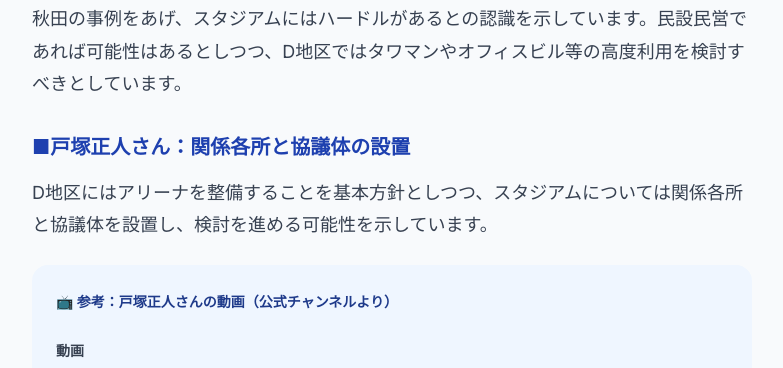
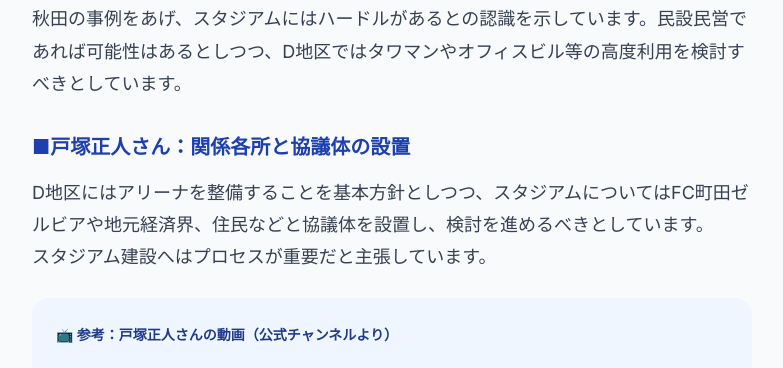
Before and after one commit to machida-stadium/machida-stadium.github.io, a plain HTML site: page news-005.html in a window 1280 px wide. Shown: the part 4930-5298 px from the top of the page, without its empty margins (248-1031 px from the left). Drawn offline with nearby package versions, Linux system fonts and the light colour scheme; a web font is replaced by a local one.

Commit message:
Update news-005.html
Signed-off-by: machida-stadium <machidaz@outlook.jp>

```diff
--- a/news-005.html
+++ b/news-005.html
@@ -197,7 +197,7 @@
 
                 <h3>■戸塚正人さん：関係各所と協議体の設置</h3>
                 <p>
-                    D地区にはアリーナを整備することを基本方針としつつ、スタジアムについては関係各所と協議体を設置し、検討を進める可能性を示しています。
+                    D地区にはアリーナを整備することを基本方針としつつ、スタジアムについてはFC町田ゼルビアや地元経済界、住民などと協議体を設置し、検討を進めるべきとしています。<br>スタジアム建設へはプロセスが重要だと主張しています。
                 </p>
                 <div class="bg-blue-50 p-6 rounded-2xl my-6">
                     <p class="text-sm font-bold text-blue-900 mb-4">📺 参考：戸塚正人さんの動画（公式チャンネルより）</p>
```
